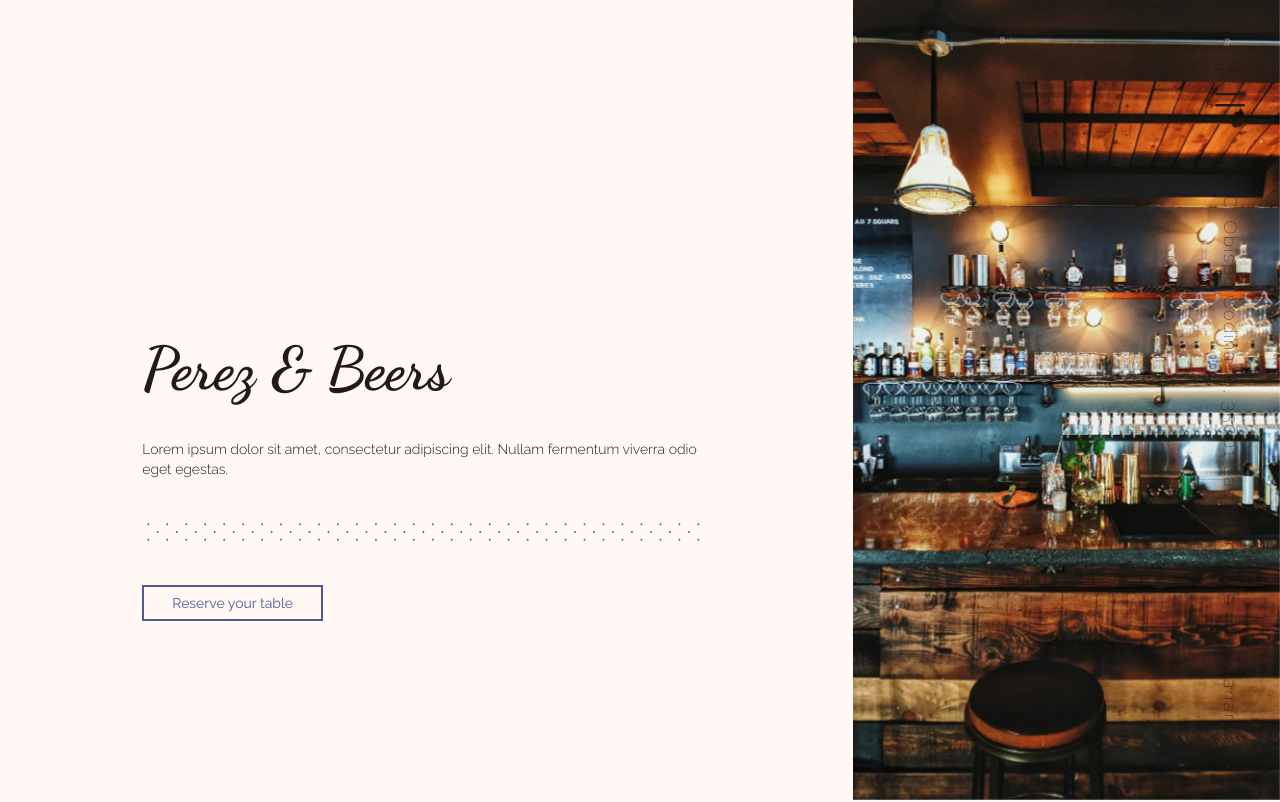
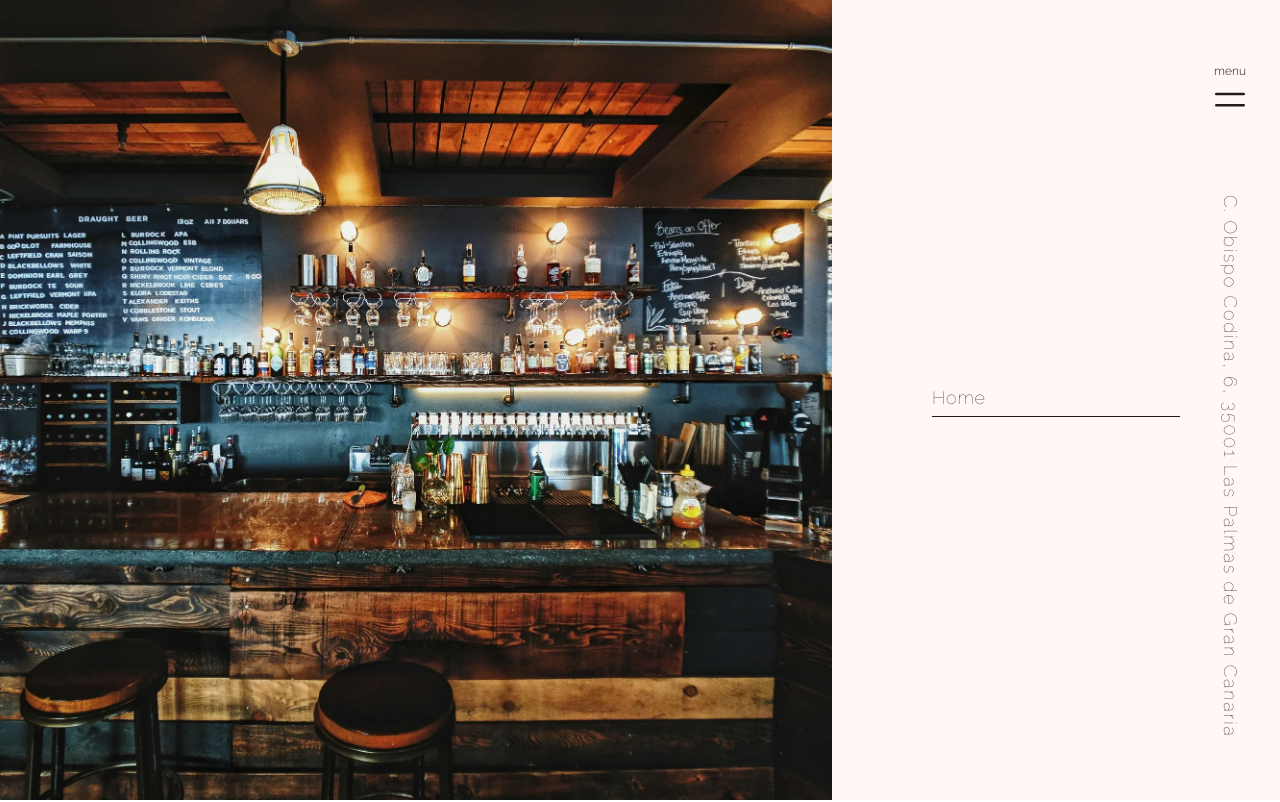
Before and after one commit to AdrianCardonaCandil/perezandbeers, a React (Vite) app in the folder frontend/: page / in a window 1280 px wide. Shown: the top 802 px of the page. Built offline with nearby package versions, Linux system fonts and the light colour scheme.

Commit message:
navigation page done

```diff
--- a/frontend/src/components/common/Header.jsx
+++ b/frontend/src/components/common/Header.jsx
@@ -14,8 +14,8 @@ import { HiBars2 } from "react-icons/hi2";
 
 const Header = ({ label, location }) => {
     return (
-        <header className="fixed top-0 right-0 z-999 flex flex-col items-center justify-around gap-2.5 p-5 md:h-full md:p-7.5">
-            <div className="flex flex-col items-center">
+        <header className="fixed top-0 right-0 z-500 flex flex-col items-center justify-around gap-2.5 p-5 md:h-full md:p-7.5">
+            <div className="flex flex-col items-center hover:text-[var(--tertiary-light)] dark:hover:text-[var(--tertiary-dark)] transition duration-600">
                 <label className="text-xs font-light" htmlFor="menu-button">
                     {label}
                 </label>
--- /dev/null
+++ b/frontend/src/components/navigation/Navigation.jsx
@@ -0,0 +1,40 @@
+/**
+ * @file Navigation.jsx
+ * @description Contains a navigation bar for reaching different pages of the website.
+ * @author Adrian Cardona Candil
+ */
+
+import { Link } from "react-router-dom"
+import images from "../../assets/images/export"
+import routes from "../../routes/routes"
+
+/**
+ * @function Navigation
+ * @description Renders the navigation window.
+ * @returns {JSX.Element} The navigation component.
+ */
+
+const Navigation = () => {
+    return (
+        <section className="grid grid-rows-2 w-full h-full fixed top-0 z-999] md:grid-cols-[65vw_1fr] md:grid-rows-1">
+            <div>
+                <img className="h-full w-full object-cover" src={images[3].path} alt={images[3].alt} />
+            </div>
+            <nav className="flex flex-col gap-10 justify-center pl-25 tracking-wider">
+                {routes.map((route) => (
+                    <>
+                        <Link
+                            key={route.id}
+                            to={route.path}
+                            className="mr-25 border-b-1 border-b-[var(--on-surface-light)] dark:border-b-[var(--on-surface-dark)] pb-1 font-thin transition duration-300 hover:scale-110 hover:text-[var(--primary-light)] dark:hover:text-[var(--primary-dark)] hover:border-b-[var(--primary-light)] dark:hover:border-b-[var(--primary-dark)]"
+                    >
+                            {route.name}
+                        </Link>
+                    </>
+                ))}
+            </nav>
+        </section>
+    )
+}
+
+export default Navigation
--- a/frontend/src/routes/routes.jsx
+++ b/frontend/src/routes/routes.jsx
@@ -1,4 +1,5 @@
 import Home from "../components/home/Home";
+import Navigation from "../components/navigation/Navigation";
 
 /**
  * @file routes.jsx
@@ -10,7 +11,7 @@ const routes = [
     {
         name: "Home",
         path: "/",
-        element: <Home />,
+        element: <Navigation />,
     },
 ];
 
```
